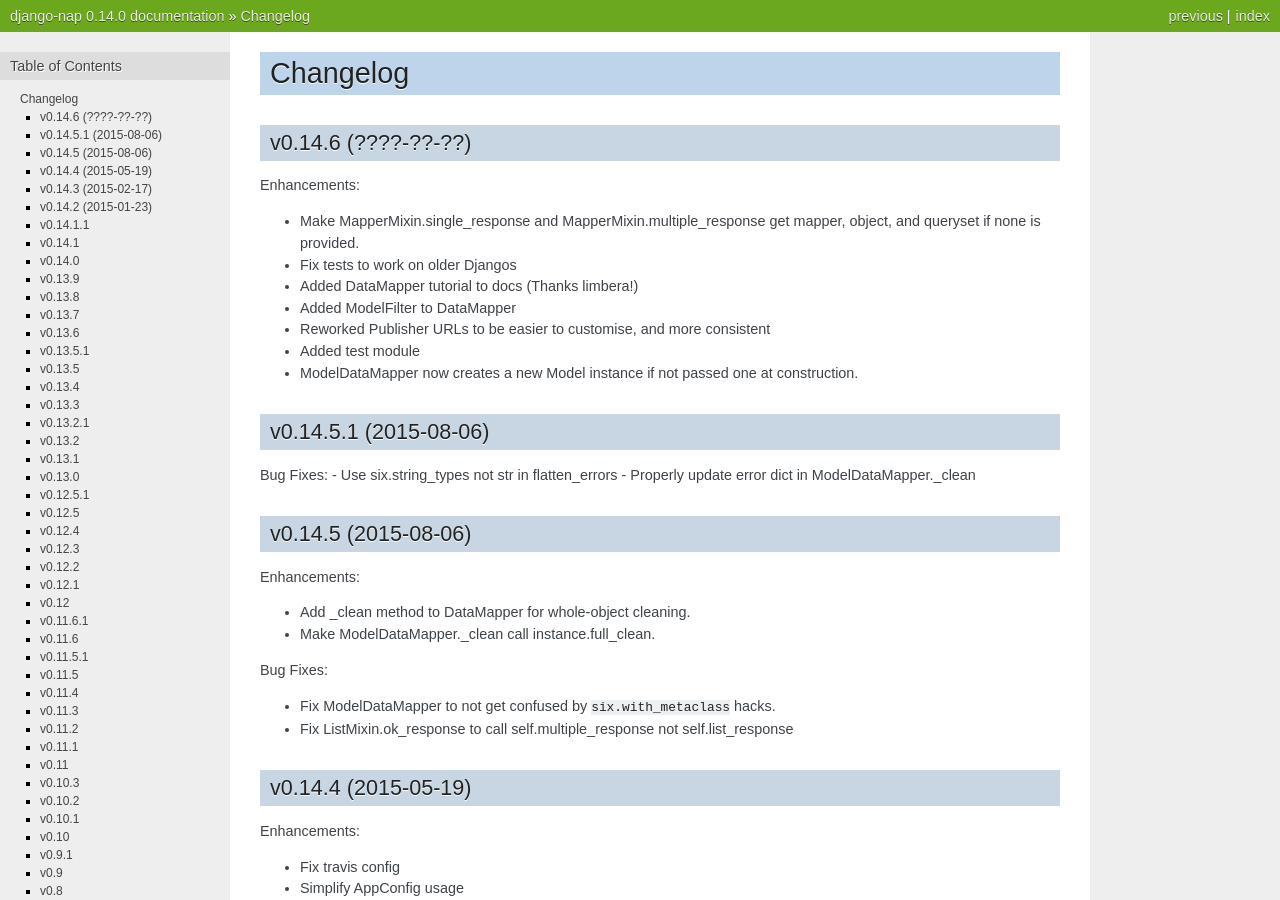
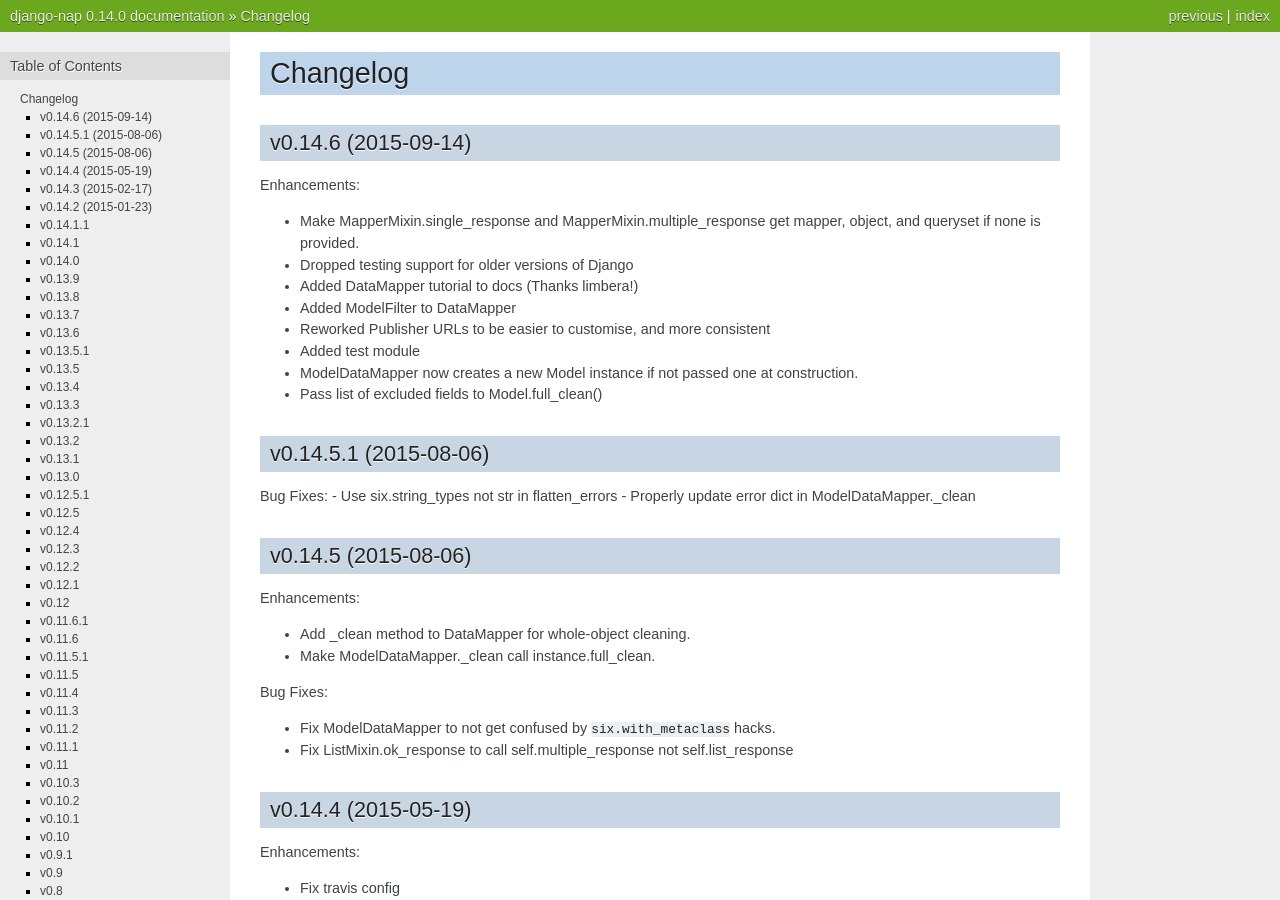
Before and after one commit to funkybob/django-nap, a Sphinx documentation site: the page built from docs/changelog.rst, in a window 1280 px wide and 900 px high. Built offline with Sphinx 7.4.7, drawn with Linux system fonts in a browser that asks for light colours; pages that are not in the unit, such as notebooks, are missing from menus.

Commit message:
Update changelog

```diff
--- a/docs/changelog.rst
+++ b/docs/changelog.rst
@@ -2,19 +2,20 @@
 Changelog
 =========
 
-v0.14.6 (????-??-??)
+v0.14.6 (2015-09-14)
 ====================
 
 Enhancements:
 
 + Make MapperMixin.single_response and MapperMixin.multiple_response get
   mapper, object, and queryset if none is provided.
-+ Fix tests to work on older Djangos
++ Dropped testing support for older versions of Django
 + Added DataMapper tutorial to docs (Thanks limbera!)
 + Added ModelFilter to DataMapper
 + Reworked Publisher URLs to be easier to customise, and more consistent
 + Added test module
 + ModelDataMapper now creates a new Model instance if not passed one at construction.
++ Pass list of excluded fields to Model.full_clean()
 
 v0.14.5.1 (2015-08-06)
 ======================
```
